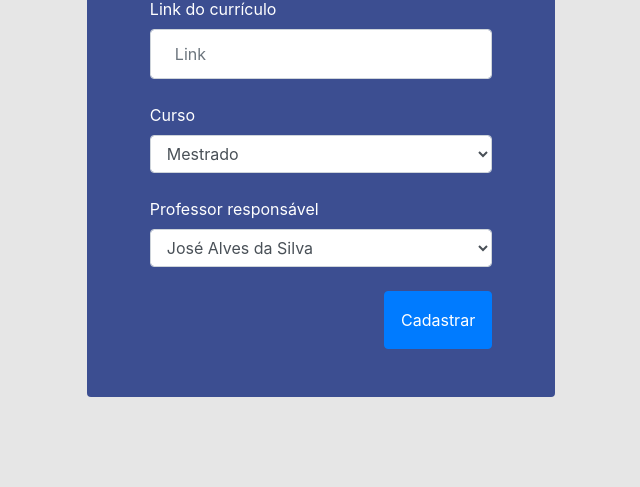
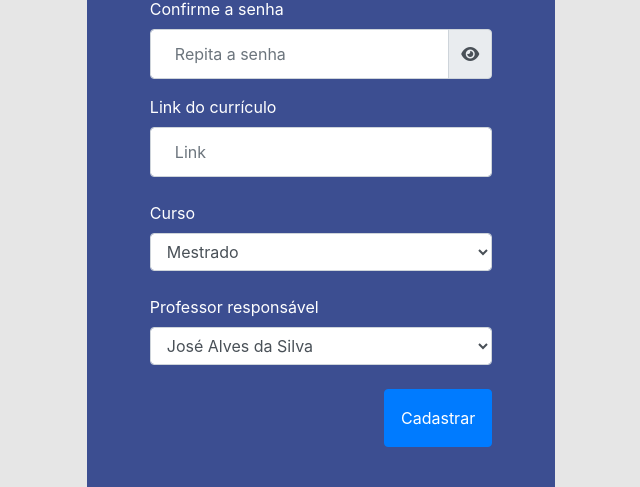
Before and after one commit to RafaelN9/TrabalhoESI, a PHP site: page /trabalhoESI/View/cadastro.php in a window 1280 px wide. Shown: the part 801-1288 px from the top of the page, without its empty margins (319-959 px from the left). Before the commit the page ends 1198 px from the top, so only its background shows below. Run offline with PHP 8.4, Linux system fonts and the light colour scheme; data comes from the database, SQL or seed files in the repository; some libraries are stand-ins or nearby versions.

Commit message:
Validação de senhas, e show/hide senha

```diff
--- a/public/View/cadastro.php
+++ b/public/View/cadastro.php
@@ -42,7 +42,27 @@
                             <input type="text"  class="form-control mb-4 p-4" name="cadastroCPF" id="cadastroCPF" minlength="14" maxlength="14" placeholder="CPF" required >
 
                             <label for="cadastroSenha" class="text-white">Senha</label>
-                            <input type="password" class="form-control mb-4 p-4" name="cadastroSenha" id="cadastroSenha" minlength="8" maxlength="16" aria-describedby="pwdHelp" placeholder="Senha" required>
+                            <div class="input-group mb-4">
+                                <input type="password" class="form-control p-4" name="cadastroSenha" id="cadastroSenha" minlength="8" maxlength="16" aria-describedby="pwdHelp" placeholder="Senha" required>
+                                <div class="input-group-append">
+                                    <span class="input-group-text" style="height: 50px;" onclick="senha_mostra_esconde(this)">
+                                        <i class="fas fa-eye" id="show_eye"></i>
+                                        <i class="fas fa-eye-slash d-none" id="hide_eye"></i>
+                                    </span>
+                                </div>
+                            </div>
+
+                            <label for="confirmaSenha" class="text-white">Confirme a senha</label>
+                            <div class="input-group mb-1">
+                                <input type="password" class="form-control p-4" id="confirmaSenha" minlength="8" maxlength="16" aria-describedby="pwdHelp" placeholder="Repita a senha" required>
+                                <div class="input-group-append">
+                                    <span class="input-group-text" style="height: 50px;" onclick="senha_mostra_esconde(this)">
+                                        <i class="fas fa-eye" id="show_eye"></i>
+                                        <i class="fas fa-eye-slash d-none" id="hide_eye"></i>
+                                    </span>
+                                </div>
+                            </div>
+                            <p id="pass_hint" style="color: #FFFFFF;"></p>
 
                             <label for="cadastroCurriculo" class="text-white">Link do currículo</label>
                             <input type="text"  class="form-control mb-4 p-4" name="cadastroCurriculo" id="cadastroCurriculo" placeholder="Link" required>
@@ -78,7 +98,27 @@
                             <input type="text"  class="form-control mb-4 p-4" name="cadastroCPF" id="cadastroCPFProf" minlength="14" maxlength="14" placeholder="CPF" required>
 
                             <label for="cadastroSenha" class="text-white">Senha</label>
-                            <input type="password" class="form-control mb-4 p-4" name="cadastroSenha" id="cadastroSenhaProf" minlength="8" maxlength="16" aria-describedby="pwdHelp" placeholder="Senha" required>
+                            <div class="input-group mb-4">
+                                <input type="password" class="form-control p-4" name="cadastroSenha" id="cadastroSenha" minlength="8" maxlength="16" aria-describedby="pwdHelp" placeholder="Senha" required>
+                                <div class="input-group-append">
+                                    <span class="input-group-text" style="height: 50px;" onclick="senha_mostra_esconde(this)">
+                                        <i class="fas fa-eye" id="show_eye"></i>
+                                        <i class="fas fa-eye-slash d-none" id="hide_eye"></i>
+                                    </span>
+                                </div>
+                            </div>
+
+                            <label for="confirmaSenha" class="text-white">Confirme a senha</label>
+                            <div class="input-group mb-4">
+                                <input type="password" class="form-control p-4" id="confirmaSenha" minlength="8" maxlength="16" aria-describedby="pwdHelp" placeholder="Repita a senha" required>
+                                <div class="input-group-append">
+                                    <span class="input-group-text" style="height: 50px;" onclick="senha_mostra_esconde(this)">
+                                        <i class="fas fa-eye" id="show_eye"></i>
+                                        <i class="fas fa-eye-slash d-none" id="hide_eye"></i>
+                                    </span>
+                                </div>
+                            </div>
+                            <p id="pass_hint" style="color: #FFFFFF;"></p>
 
                             <input type="submit" class="btn btn-primary p-3 float-right" name="cadastroProf" value="Cadastrar">
                         </form>
--- a/public/View/scripts/scritpCadastro.js
+++ b/public/View/scripts/scritpCadastro.js
@@ -1,5 +1,8 @@
 $(document).ready(function(){
 $("#cadastroAluno").click(function(){
+
+    zeraEventListener("#formAluno");
+
     $("#cadastroAluno").addClass('active');
     $("#cadastroProf").removeClass('active');
     $("#cadastroCCP").removeClass('active');
@@ -12,9 +15,15 @@ $("#cadastroAluno").click(function(){
 
     $("#formCCP").removeClass('d-flex');
     $("#formCCP").addClass('d-none');
+
+    document.querySelector("#formAluno").querySelector("#confirmaSenha").addEventListener('keyup', validaSenhas);
+
 });
 
 $("#cadastroProf").click(function(){
+
+    zeraEventListener("#formAluno");
+
     $("#cadastroProf").addClass('active');
     $("#cadastroAluno").removeClass('active');
     $("#cadastroCCP").removeClass('active');
@@ -27,6 +36,9 @@ $("#cadastroProf").click(function(){
 
     $("#formCCP").removeClass('d-flex');
     $("#formCCP").addClass('d-none');
+
+    document.querySelector("#formProfessor").querySelector("#confirmaSenha").addEventListener('keyup', validaSenhas);
+
 });
 
 $("#cadastroCCP").click(function(){
@@ -66,3 +78,52 @@ $("#cadastroCCP").click(function(){
 
     $('#cadastroCPFCCP').mask('000.000.000-00', {reverse: true});
 })
+
+function senha_mostra_esconde(elem){
+    var senhaBox = elem.parentNode.parentNode.firstElementChild;
+    var show_eye = elem.parentNode.parentNode.querySelector("#show_eye");
+    var hide_eye = elem.parentNode.parentNode.querySelector("#hide_eye");
+    hide_eye.classList.remove("d-none");
+    if (senhaBox.type === "password") {
+        senhaBox.type = "text";
+        show_eye.style.display = "none";
+        hide_eye.style.display = "block";
+    } else {
+        senhaBox.type = "password";
+        show_eye.style.display = "block";
+        hide_eye.style.display = "none";
+    }
+}
+
+function validaSenhas(){
+
+    let passHint = this.parentElement.parentElement.parentElement;
+    passHint = passHint.querySelector("#pass_hint");
+
+    if ( $('#cadastroSenha').val() === $(this).val()) {
+        $(passHint).html('');
+        $(passHint).removeClass('d-block');
+        $(passHint).addClass('d-none');
+
+        $(this).removeClass("mb-0");
+        $(this).addClass("mb-4");
+
+        this.setCustomValidity('');
+    } else {
+        $(passHint).html('As senhas devem ser iguais');
+        $(passHint).removeClass('d-none');
+        $(passHint).addClass('d-block');
+
+        $(this).removeClass("mb-4");
+        $(this).addClass("mb-0");
+
+        this.setCustomValidity('As senhas devem ser iguais');
+    }
+}
+
+function zeraEventListener(element){
+    document.querySelector(element).querySelector("#confirmaSenha").removeEventListener('keyup', validaSenhas);
+
+}
+
+document.querySelector("#formAluno").querySelector("#confirmaSenha").addEventListener('keyup', validaSenhas);
```
